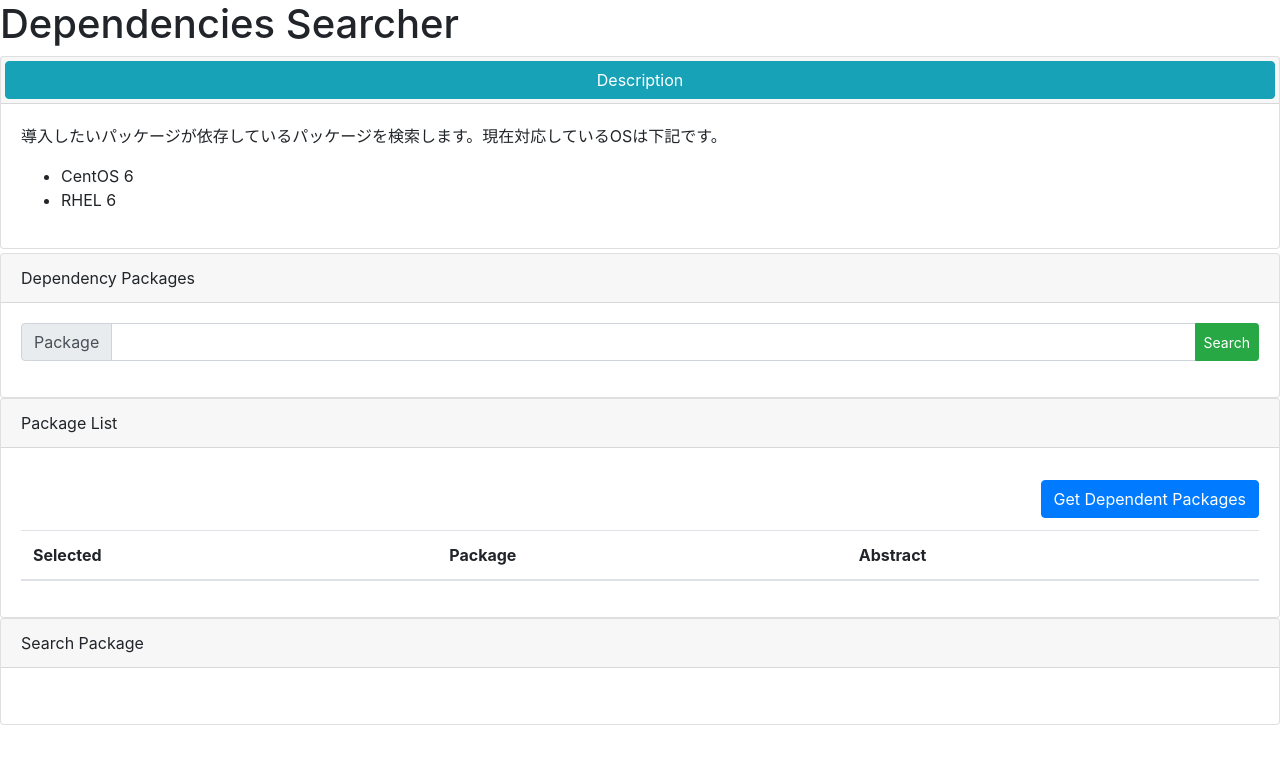
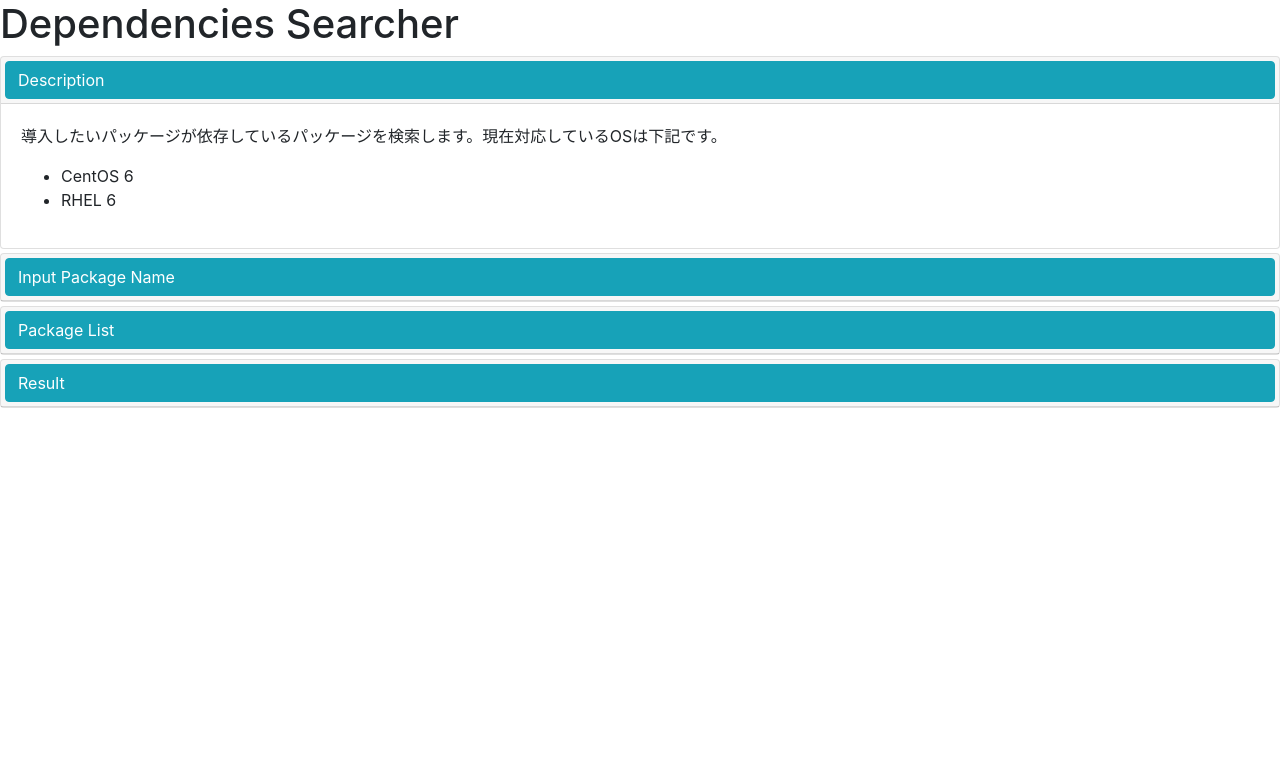
Before and after one commit to ryu022304/dependencies_searcher, a Vue app: page / in a window 1280 px wide. Shown: the top 764 px of the page. Built offline with nearby package versions, Linux system fonts and the light colour scheme; the HTML template or start-up script is replaced by a standard one.

Commit message:
[update]結果が見難かった為

```diff
--- a/src/components/CardArea.vue
+++ b/src/components/CardArea.vue
@@ -1,18 +1,31 @@
 <template>
-    <div>
-        <b-card class="text-left" header="Search Package" >
-            <b-card-text class="bg-default text-dark">
-                <ul>
-                    <li v-for="pack in packageList" v-bind:key="pack.id">{{ pack.data }}</li>
-                </ul>
-            </b-card-text>
-        </b-card>
-    </div>
+    <div role="tablist">
+    <b-card no-body class="mb-1">
+      <b-card-header header-tag="header" class="p-1" role="tab">
+        <b-button block href="#" v-b-toggle.collapse-res variant="info" class="text-left">Result</b-button>
+      </b-card-header>
+      <b-collapse id="collapse-res" role="tabpanel">
+        <b-card-body>
+          <b-card-text>{{ text }}</b-card-text>
+          <ul>
+              <li v-for="pack in packageList" v-bind:key="pack.id">{{ pack.data }}</li>
+          </ul>
+        </b-card-body>
+      </b-collapse>
+    </b-card>
+  </div>
 </template>
 
 <script>
 import store from '../store';
 export default {
+    data() {
+        return {
+            text: `
+            選択したパッケージが依存するパッケージを表示します。
+            `
+        }
+    },
     computed: {
         packageList(){
             console.log(this.$store.getters.getPackages);
--- a/src/components/Description.vue
+++ b/src/components/Description.vue
@@ -2,9 +2,9 @@
   <div role="tablist">
     <b-card no-body class="mb-1">
       <b-card-header header-tag="header" class="p-1" role="tab">
-        <b-button block href="#" v-b-toggle.accordion-1 variant="info">Description</b-button>
+        <b-button block href="#" v-b-toggle.collapse-desc variant="info" class="text-left">Description</b-button>
       </b-card-header>
-      <b-collapse id="accordion-1" visible accordion="my-accordion" role="tabpanel">
+      <b-collapse id="collapse-desc" visible role="tabpanel">
         <b-card-body>
           <b-card-text>{{ text }}</b-card-text>
           <ul>
--- a/src/components/InputForm.vue
+++ b/src/components/InputForm.vue
@@ -1,6 +1,11 @@
 <template>
-  <div>
-    <b-card class="text-left" header="Dependency Packages" >
+  <div role="tablist">
+    <b-card no-body class="mb-1">
+      <b-card-header header-tag="header" class="p-1" role="tab">
+        <b-button block href="#" v-b-toggle.collapse-input variant="info" class="text-left">Input Package Name</b-button>
+      </b-card-header>
+      <b-collapse id="collapse-input" role="tabpanel">
+        <b-card-text>{{ text }}</b-card-text>
         <b-card-text class="bg-default text-dark">
           <b-input-group
               v-for="size in ['']"
@@ -15,6 +20,7 @@
               </b-input-group-append>
           </b-input-group>
         </b-card-text>
+      </b-collapse>
     </b-card>
   </div>
 </template>
@@ -26,6 +32,9 @@
   export default {
     data() {
       return {
+        text: `
+            検索したいパッケージを入力してください。
+            `,
         packageName: ''
       }
     },
--- a/src/components/PackageTable.vue
+++ b/src/components/PackageTable.vue
@@ -1,6 +1,11 @@
 <template>
-<div>
-    <b-card class="text-left" header="Package List">
+<div role="tablist">
+  <b-card no-body class="mb-1">
+    <b-card-header header-tag="header" class="p-1" role="tab">
+      <b-button block href="#" v-b-toggle.collapse-list variant="info" class="text-left">Package List</b-button>
+    </b-card-header>
+    <b-collapse id="collapse-list" role="tabpanel">
+        <b-card-text>{{ text }}</b-card-text>
         <b-table
             sticky-header="true"
             selectable
@@ -19,8 +24,10 @@
             <span v-if="rowSelected">✔</span>
         </template>
         </b-table>
-    </b-card>
+    </b-collapse>
+  </b-card>
 </div>
+
 </template>
 
 <script>
@@ -31,6 +38,9 @@ const URL_BASE = 'http://192.168.33.10:8080/api/v1/repoquery';
 export default {
     data() {
       return {
+        text: `
+            検索キーワードで該当したパッケージを表示します。
+            `,
         fields: ['selected', 'package', 'abstract'],
         selectMode: 'multi',
         selected: []
```
Also changed, not shown: 1 other file (tests, documents, lock files or other folders). Lines whose indentation alone changed are shown as unchanged.
